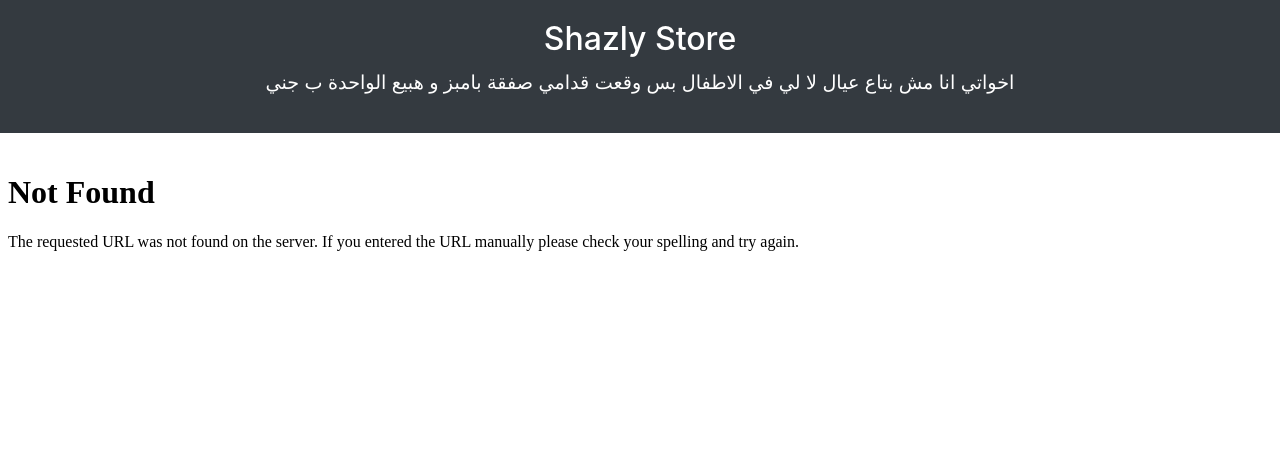
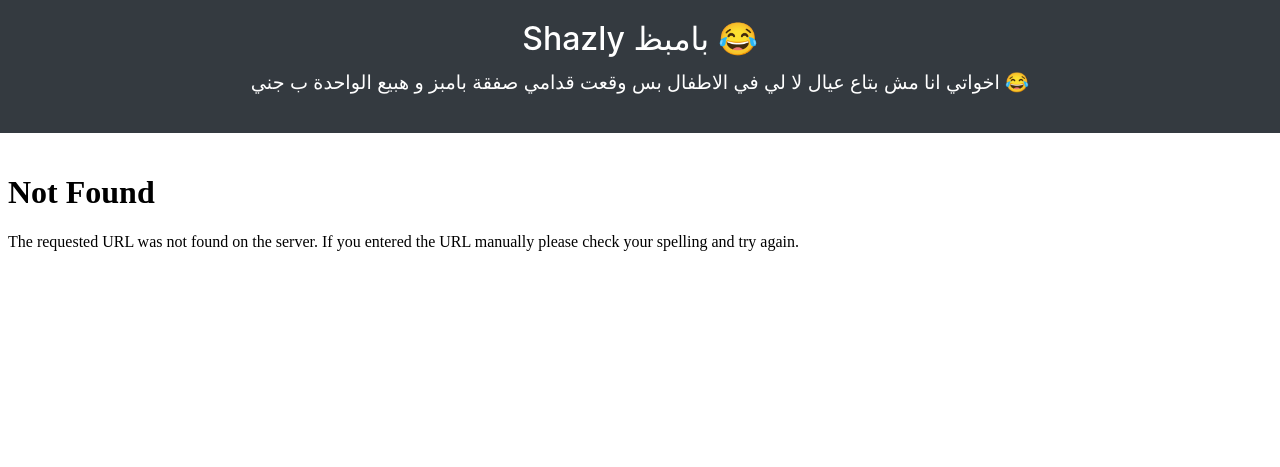
Before and after one commit to MoedCode/commercials_web_APP, a Flask app: page /shazly in a window 1280 px wide. Shown: the top 467 px of the page. Run offline with Flask 3, Linux system fonts and the light colour scheme.

Commit message:
Wed Feb 28 12:13:45 EET 2024

```diff
--- a/templates/0.html
+++ b/templates/0.html
@@ -13,8 +13,9 @@
 
     <header>
     {% if ROUT == "shazly" %}
-        <h1 class="store-title">Shazly Store</h1>
-        <p class="store-description">  اخواتي انا مش بتاع عيال  لا لي في الاطفال بس وقعت قدامي صفقة بامبز و هبيع الواحدة ب جني   </p>
+        <h1 class="store-title">Shazly بامبظ 😂</h1>
+                <p class="store-description"> اخواتي انا مش بتاع عيال  لا لي في الاطفال بس وقعت قدامي صفقة بامبز و هبيع الواحدة ب جني 😂</p>
+
     </header>
     <div id="video">
         <iframe width="100%" height="315" src="../static/videos/o8ihAGICIgAfoEaZQyNoswWXkAijmczBLCkwL6.mp4" frameborder="0" allowfullscreen></iframe>
```
